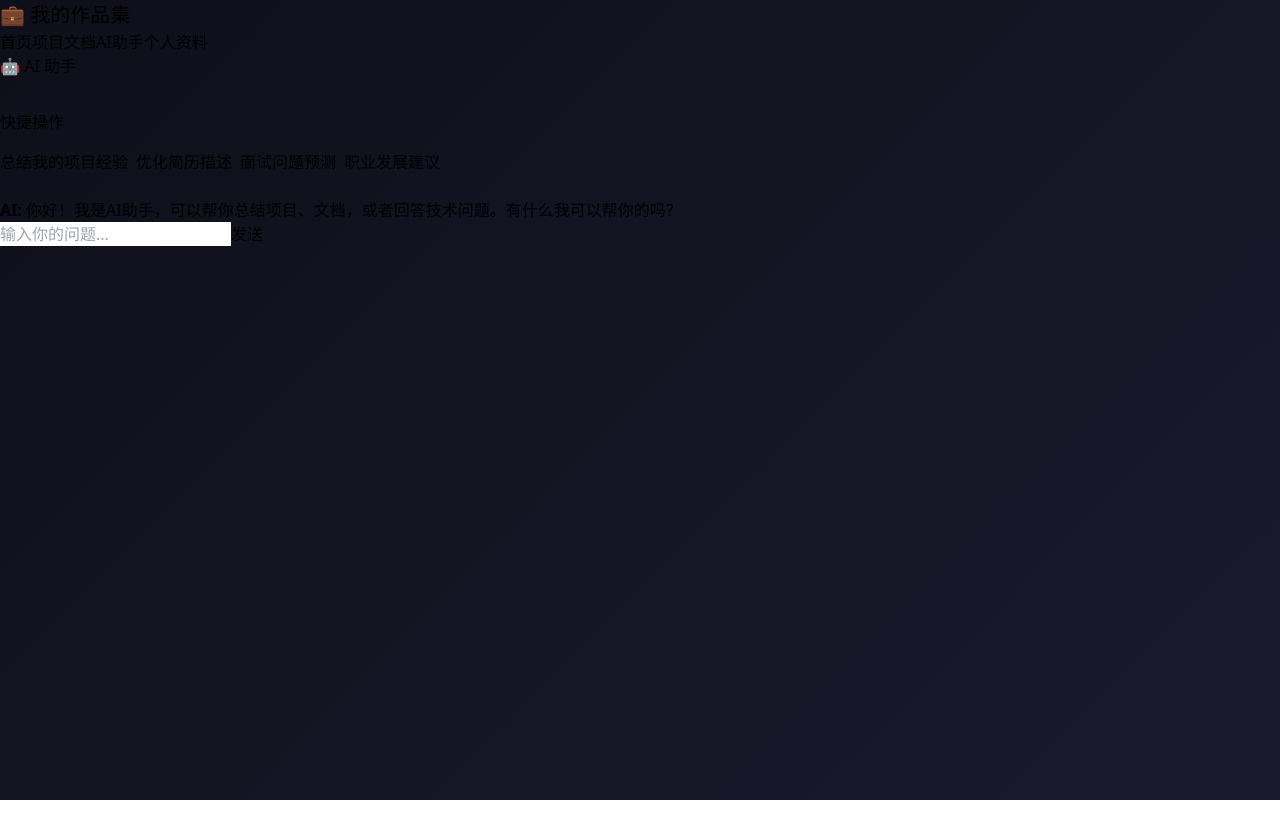
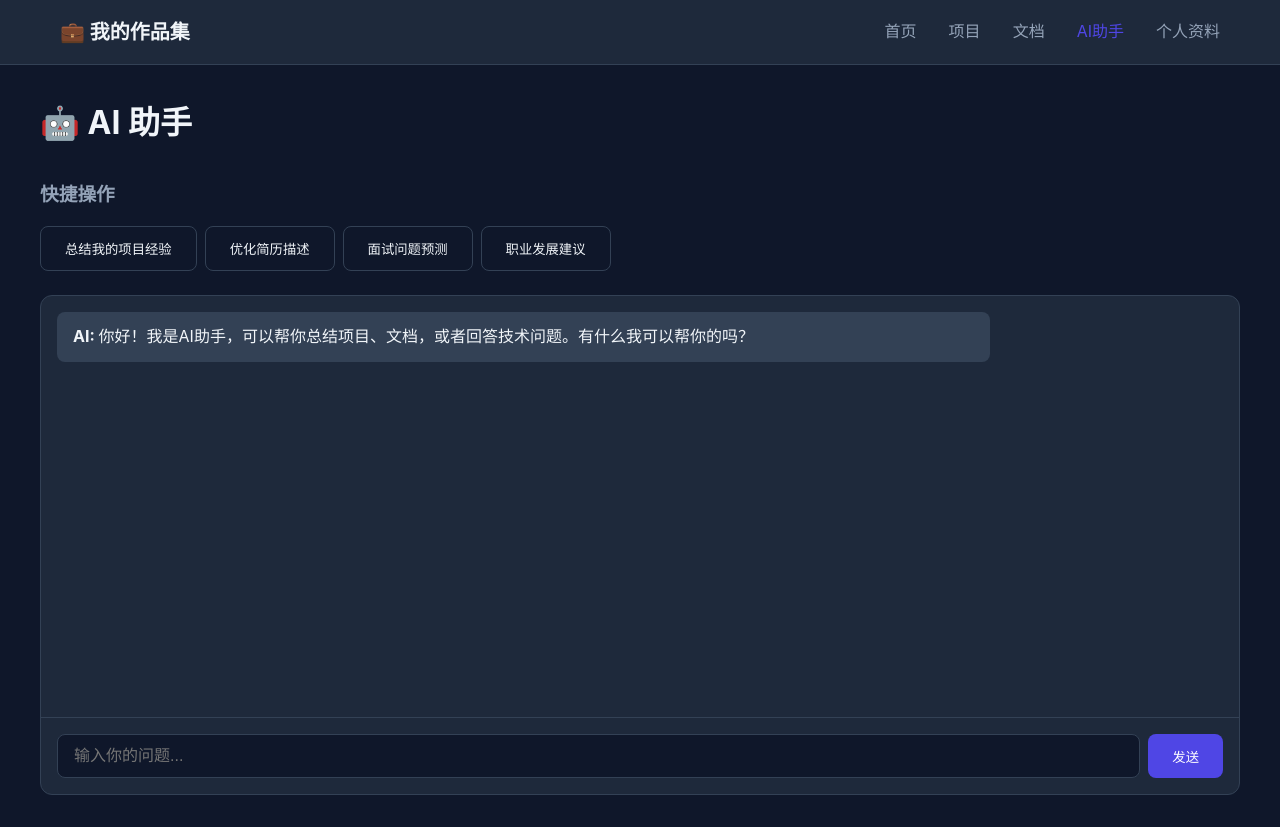
Before and after one commit to cinl-maker/portfolio-frontend, a React (Vite) app: page /ai in a window 1280 px wide. Before the commit the page ends 800 px from the top, so only its background shows below. Built offline with nearby package versions, Linux system fonts and the light colour scheme; the HTML template or start-up script is replaced by a standard one.

Commit message:
Update: src/index.css

```diff
--- a/src/index.css
+++ b/src/index.css
@@ -1,30 +1,291 @@
-@tailwind base;
-@tailwind components;
-@tailwind utilities;
+* {
+  margin: 0;
+  padding: 0;
+  box-sizing: border-box;
+}
+
+:root {
+  --primary: #4f46e5;
+  --primary-dark: #4338ca;
+  --secondary: #10b981;
+  --bg: #0f172a;
+  --bg-card: #1e293b;
+  --text: #f1f5f9;
+  --text-muted: #94a3b8;
+  --border: #334155;
+}
 
 body {
-  background: linear-gradient(135deg, #0f0f1a 0%, #1a1a2e 100%);
-  min-height: 100vh;
+  font-family: -apple-system, BlinkMacSystemFont, 'Segoe UI', Roboto, sans-serif;
+  background: var(--bg);
+  color: var(--text);
+  line-height: 1.6;
 }
 
-.glass {
-  background: rgba(255, 255, 255, 0.05);
-  backdrop-filter: blur(10px);
-  border: 1px solid rgba(255, 255, 255, 0.1);
+.container {
+  max-width: 1200px;
+  margin: 0 auto;
+  padding: 0 20px;
 }
 
-.gradient-text {
-  background: linear-gradient(135deg, #6366f1 0%, #8b5cf6 50%, #ec4899 100%);
+.nav {
+  background: var(--bg-card);
+  border-bottom: 1px solid var(--border);
+  padding: 1rem 0;
+  position: sticky;
+  top: 0;
+  z-index: 100;
+}
+
+.nav-content {
+  display: flex;
+  justify-content: space-between;
+  align-items: center;
+}
+
+.nav-links {
+  display: flex;
+  gap: 2rem;
+}
+
+.nav-links a {
+  color: var(--text-muted);
+  text-decoration: none;
+  transition: color 0.2s;
+}
+
+.nav-links a:hover, .nav-links a.active {
+  color: var(--primary);
+}
+
+.hero {
+  padding: 4rem 0;
+  text-align: center;
+  background: linear-gradient(135deg, #1e1b4b 0%, #0f172a 100%);
+}
+
+.hero h1 {
+  font-size: 3rem;
+  margin-bottom: 1rem;
+  background: linear-gradient(135deg, #818cf8 0%, #c084fc 100%);
   -webkit-background-clip: text;
   -webkit-text-fill-color: transparent;
-  background-clip: text;
 }
 
-.chat-message {
-  animation: fadeIn 0.3s ease;
+.hero p {
+  color: var(--text-muted);
+  font-size: 1.25rem;
+  max-width: 600px;
+  margin: 0 auto 2rem;
 }
 
-@keyframes fadeIn {
-  from { opacity: 0; transform: translateY(10px); }
-  to { opacity: 1; transform: translateY(0); }
+.card {
+  background: var(--bg-card);
+  border: 1px solid var(--border);
+  border-radius: 12px;
+  padding: 1.5rem;
+  margin-bottom: 1.5rem;
+  transition: transform 0.2s, box-shadow 0.2s;
 }
+
+.card:hover {
+  transform: translateY(-2px);
+  box-shadow: 0 8px 25px rgba(0,0,0,0.3);
+}
+
+.grid {
+  display: grid;
+  grid-template-columns: repeat(auto-fill, minmax(300px, 1fr));
+  gap: 1.5rem;
+  padding: 2rem 0;
+}
+
+.btn {
+  display: inline-flex;
+  align-items: center;
+  gap: 0.5rem;
+  padding: 0.75rem 1.5rem;
+  border-radius: 8px;
+  font-weight: 500;
+  cursor: pointer;
+  transition: all 0.2s;
+  border: none;
+}
+
+.btn-primary {
+  background: var(--primary);
+  color: white;
+}
+
+.btn-primary:hover {
+  background: var(--primary-dark);
+}
+
+.btn-secondary {
+  background: transparent;
+  border: 1px solid var(--border);
+  color: var(--text);
+}
+
+.btn-secondary:hover {
+  background: var(--border);
+}
+
+.chat-container {
+  background: var(--bg-card);
+  border: 1px solid var(--border);
+  border-radius: 12px;
+  height: 500px;
+  display: flex;
+  flex-direction: column;
+}
+
+.chat-messages {
+  flex: 1;
+  overflow-y: auto;
+  padding: 1rem;
+}
+
+.message {
+  padding: 0.75rem 1rem;
+  border-radius: 8px;
+  margin-bottom: 0.75rem;
+  max-width: 80%;
+}
+
+.message.user {
+  background: var(--primary);
+  color: white;
+  margin-left: auto;
+}
+
+.message.assistant {
+  background: var(--border);
+  color: var(--text);
+}
+
+.chat-input {
+  display: flex;
+  gap: 0.5rem;
+  padding: 1rem;
+  border-top: 1px solid var(--border);
+}
+
+.chat-input input {
+  flex: 1;
+  padding: 0.75rem 1rem;
+  border: 1px solid var(--border);
+  border-radius: 8px;
+  background: var(--bg);
+  color: var(--text);
+  font-size: 1rem;
+}
+
+.chat-input input:focus {
+  outline: none;
+  border-color: var(--primary);
+}
+
+.form-group {
+  margin-bottom: 1.5rem;
+}
+
+.form-group label {
+  display: block;
+  margin-bottom: 0.5rem;
+  color: var(--text);
+  font-weight: 500;
+}
+
+.form-group input, .form-group textarea {
+  width: 100%;
+  padding: 0.75rem 1rem;
+  border: 1px solid var(--border);
+  border-radius: 8px;
+  background: var(--bg);
+  color: var(--text);
+  font-size: 1rem;
+}
+
+.form-group textarea {
+  min-height: 120px;
+  resize: vertical;
+}
+
+.form-group input:focus, .form-group textarea:focus {
+  outline: none;
+  border-color: var(--primary);
+}
+
+.tags {
+  display: flex;
+  flex-wrap: wrap;
+  gap: 0.5rem;
+}
+
+.tag {
+  background: var(--primary);
+  color: white;
+  padding: 0.25rem 0.75rem;
+  border-radius: 20px;
+  font-size: 0.875rem;
+}
+
+.doc-list {
+  display: flex;
+  flex-direction: column;
+  gap: 1rem;
+}
+
+.doc-item {
+  display: flex;
+  align-items: center;
+  gap: 1rem;
+  padding: 1rem;
+  background: var(--bg);
+  border-radius: 8px;
+}
+
+.doc-icon {
+  font-size: 2rem;
+}
+
+.doc-info h4 {
+  margin-bottom: 0.25rem;
+}
+
+.doc-info p {
+  color: var(--text-muted);
+  font-size: 0.875rem;
+}
+
+.page {
+  min-height: calc(100vh - 80px);
+  padding: 2rem 0;
+}
+
+.loading {
+  display: flex;
+  justify-content: center;
+  align-items: center;
+  height: 200px;
+  color: var(--text-muted);
+}
+
+.error {
+  background: rgba(239, 68, 68, 0.1);
+  border: 1px solid #ef4444;
+  color: #ef4444;
+  padding: 1rem;
+  border-radius: 8px;
+  margin-bottom: 1rem;
+}
+
+.success {
+  background: rgba(16, 185, 129, 0.1);
+  border: 1px solid #10b981;
+  color: #10b981;
+  padding: 1rem;
+  border-radius: 8px;
+  margin-bottom: 1rem;
+}
```
